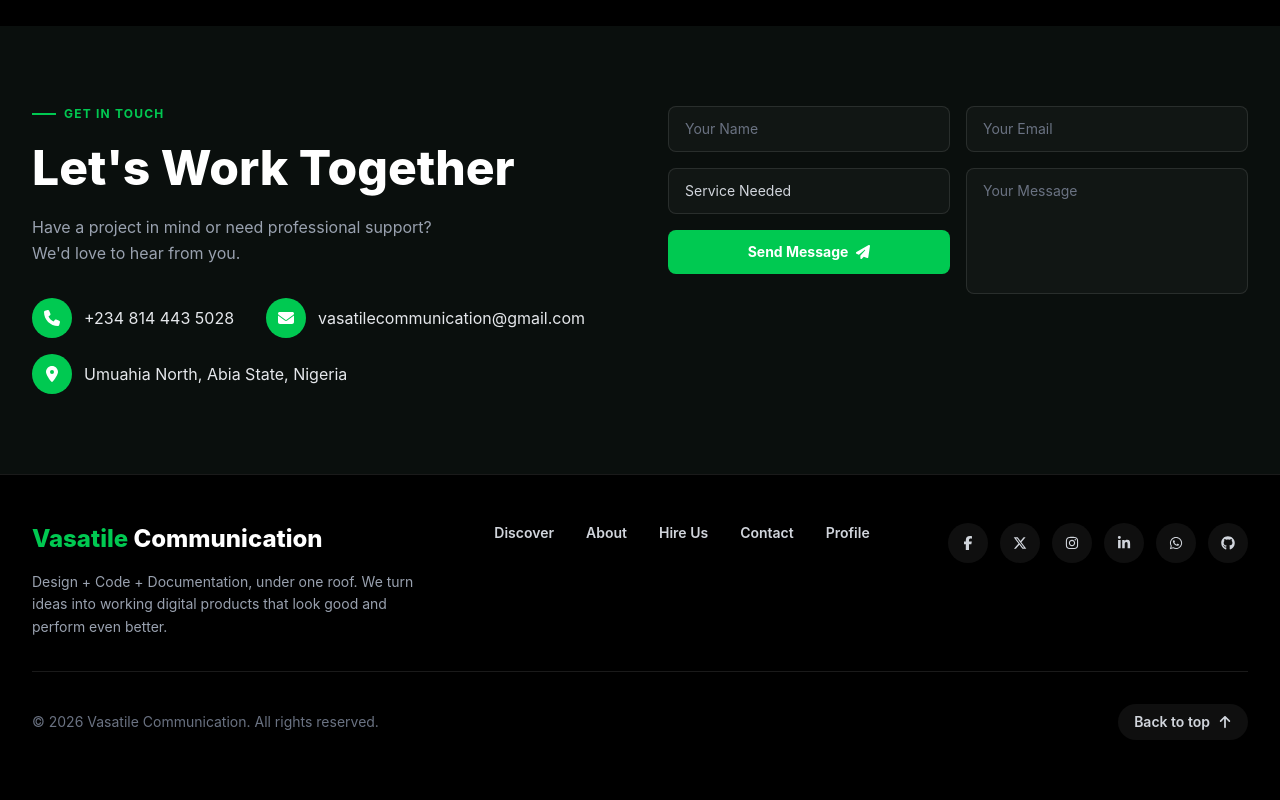
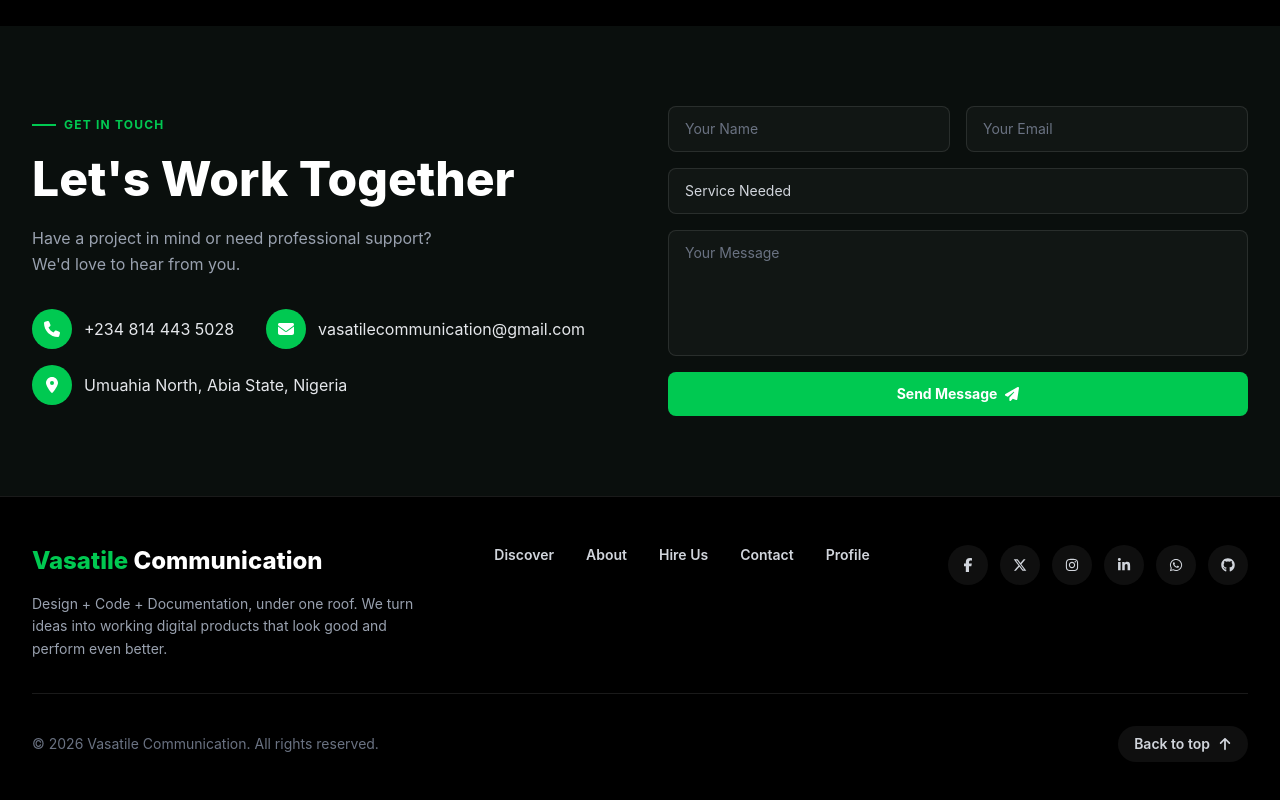
Before and after one commit to vascom-web/vascom, a React (Vite) app: page / in a window 1280 px wide. Shown: the part 6169-6969 px from the top of the page. Built offline with nearby package versions, Linux system fonts and the light colour scheme.

Commit message:
Reorder form: message above submit button

```diff
--- a/src/Components/Contact.jsx
+++ b/src/Components/Contact.jsx
@@ -159,10 +159,7 @@ export default function Contact() {
             />
           </div>
 
-          {/* Row 2: Service + Message + Button */}
-          <div className="grid grid-cols-1 gap-4 sm:grid-cols-2">
-            {/* Left column: service + button */}
-            <div className="flex flex-col gap-4">
+          {/* Service */}
           <select
             name="service"
             value={form.service}
@@ -180,6 +177,18 @@ export default function Contact() {
             ))}
           </select>
 
+          {/* Message */}
+          <textarea
+            name="message"
+            value={form.message}
+            onChange={handleChange}
+            placeholder="Your Message"
+            required
+            rows={5}
+            className="w-full resize-none rounded-lg border border-white/10 bg-white/[0.03] px-4 py-3 text-sm text-white placeholder-gray-500 outline-none transition focus:border-green-500 focus:bg-white/[0.05]"
+          />
+
+          {/* Submit button */}
           <button
             type="submit"
             disabled={status === "loading"}
@@ -197,19 +206,6 @@ export default function Contact() {
               </>
             )}
           </button>
-            </div>
-
-            {/* Right column: message textarea */}
-            <textarea
-              name="message"
-              value={form.message}
-              onChange={handleChange}
-              placeholder="Your Message"
-              required
-              rows={5}
-              className="w-full resize-none rounded-lg border border-white/10 bg-white/[0.03] px-4 py-3 text-sm text-white placeholder-gray-500 outline-none transition focus:border-green-500 focus:bg-white/[0.05]"
-            />
-          </div>
 
           {/* Status banners */}
           {status === "success" && (
```
Lines whose indentation alone changed are shown as unchanged.
